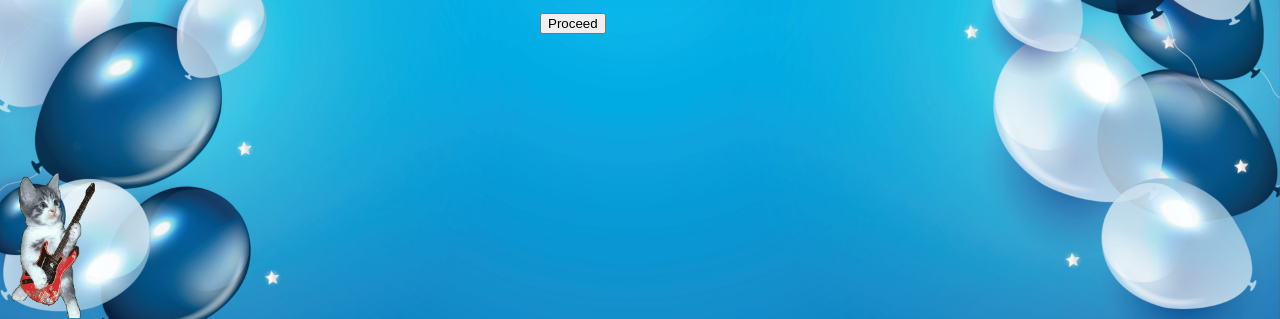
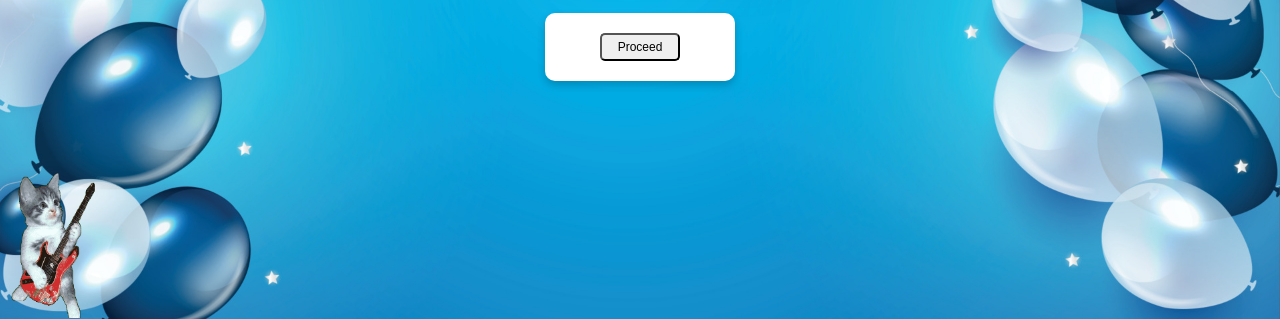
Before and after one commit to Swastik2399/birthday-byswastik, a plain HTML site: page index.html in a window 1280 px wide. Shown: the part 481-800 px from the top of the page. Drawn offline with Linux system fonts and the light colour scheme.

Commit message:
style.css

```diff
--- a/style.css
+++ b/style.css
@@ -282,13 +282,22 @@ p {
 .name {
     margin-left: 150px;
 }
-.button-container {
-    text-align: center; /* Center the button */
+.card {
+    width: 150px; /* Ensure the card has a fixed width */
+    padding: 20px;
+    text-align: center;
+    border-radius: 10px;
+    background: white;
+    box-shadow: 0px 4px 8px rgba(0,0,0,0.2);
+    margin: auto;
+    display: flex;
+    justify-content: center;
+    align-items: center;
 }
 
-.button-container button {
-    padding: 8px 12px;
+.proceed-btn {
+    padding: 5px 10px;
     font-size: 12px;
-    border-radius: 4px;
-    width: 60%; /* Adjust the width as needed */
+    border-radius: 5px;
+    width: 80px; /* Ensure the button stays small */
 }
```
